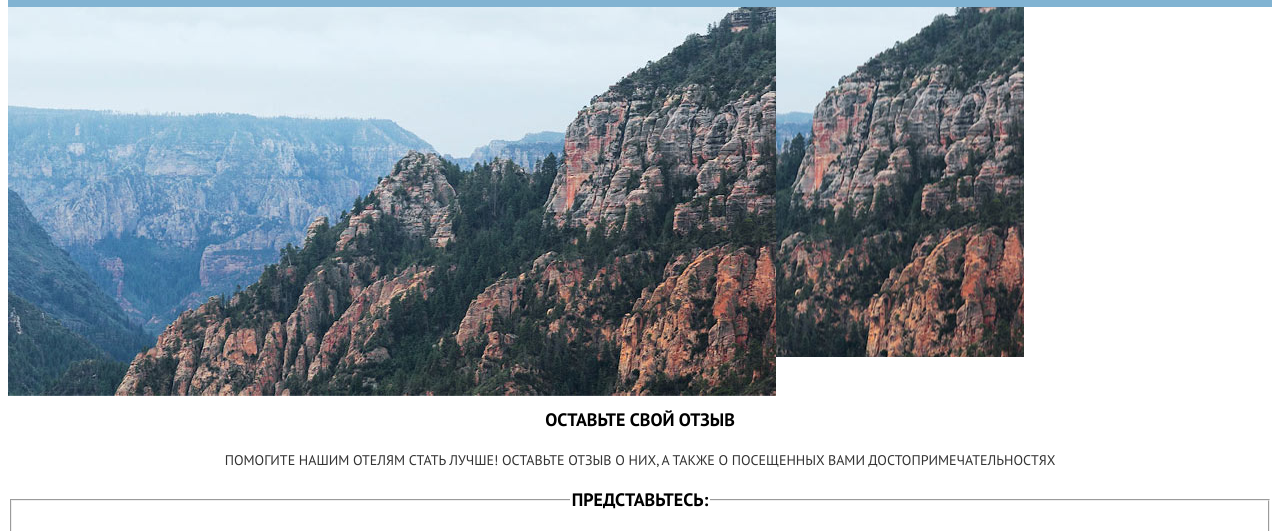
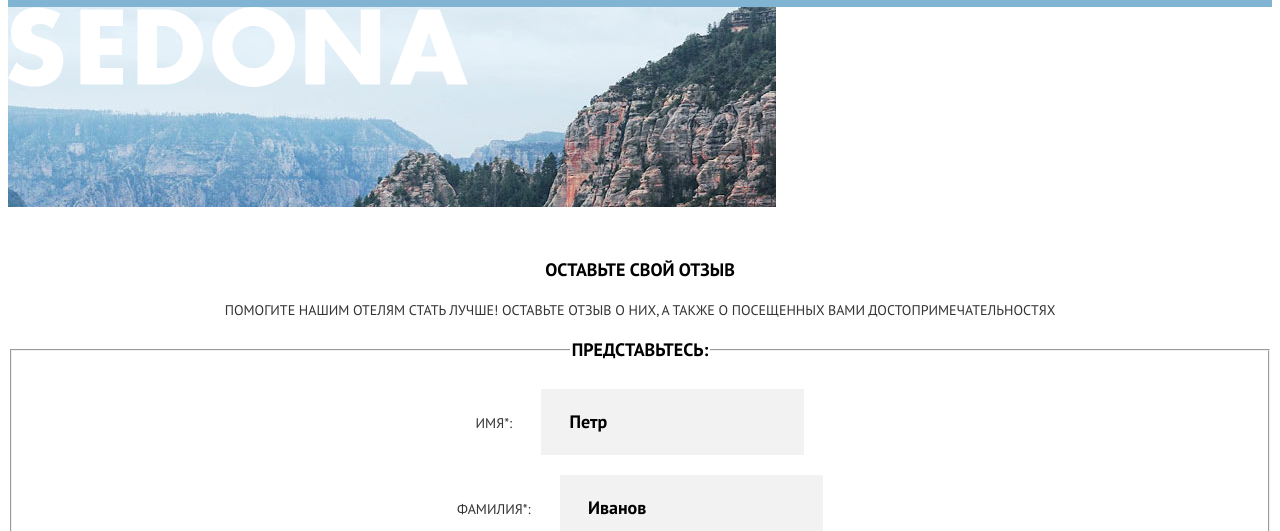
Before and after one commit to newbornfriend/1494333-sedona-20, a website: page source/form.html in a window 1280 px wide. Shown: the part 269-800 px from the top of the page. Drawn offline with nearby package versions, Linux system fonts and the light colour scheme; files that its build step writes are made by us from their sources.

Commit message:
Стили

```diff
--- a/source/form.html
+++ b/source/form.html
@@ -42,7 +42,7 @@
       </div>
     </nav>
     <div class="page-header__promo page-header__promo--small">
-      <img src="img/bg-back-mobile@1x.jpg" alt="Welcome to Sedona">
+      <img src="img/text-sedona.svg" alt="Welcome to Sedona">
     </div>
   </header>
   <main class="page-main">
--- a/source/less/blocks/page-header.less
+++ b/source/less/blocks/page-header.less
@@ -4,12 +4,19 @@
   background-color: @white;
 }
 
-.page-header__promo {
+.page-header__promo--big {
   width: auto;
-  height: 350px;
+  height: 389px;
   background-image: url("../img/bg-back-mobile@1x.jpg");
   background-repeat: no-repeat;
-  background-position: center;
+  margin-bottom: 50px;
+}
+
+.page-header__promo--small {
+  width: auto;
+  height: 200px;
+  background-image: url("../img/bg-back-mobile@1x.jpg");
+  background-repeat: no-repeat;
   margin-bottom: 50px;
 }
 
```
Also changed, not shown: source/index.html (+1 -1 lines), source/photo.html (+1 -1 lines).
